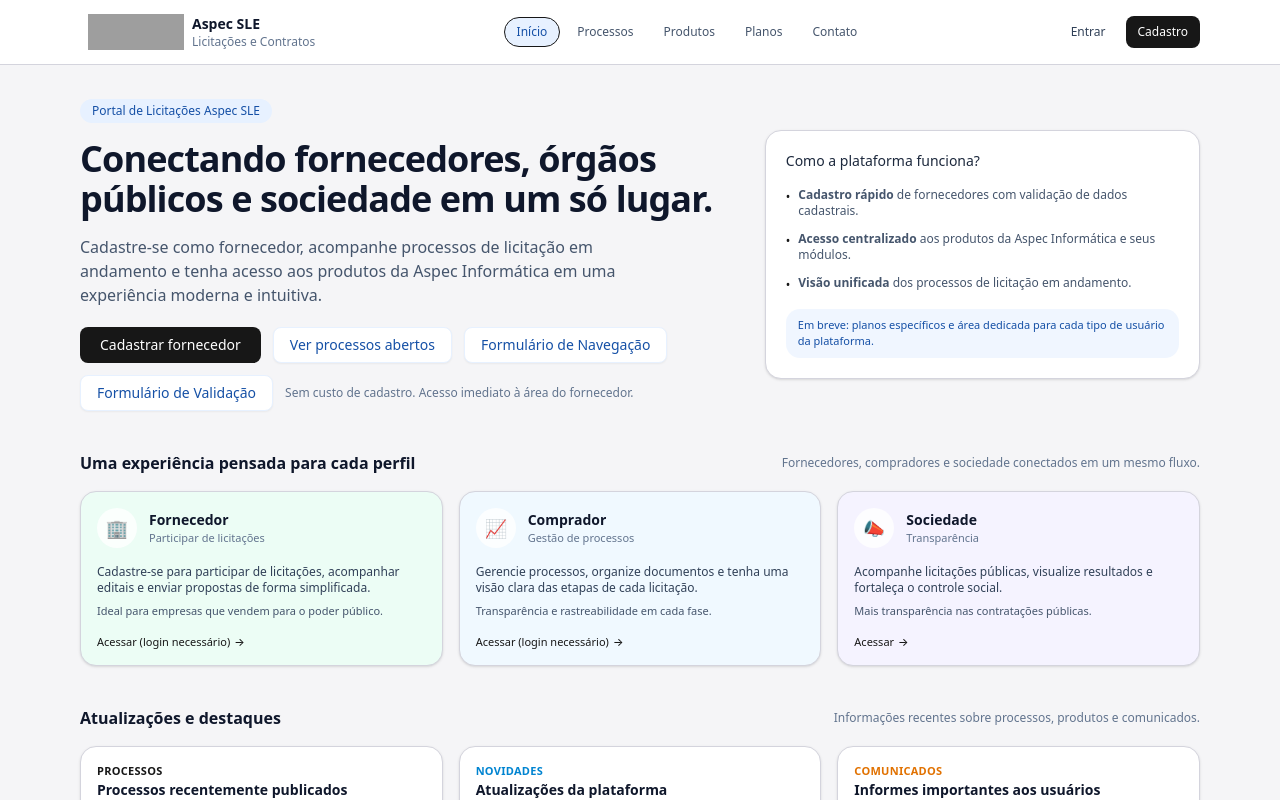
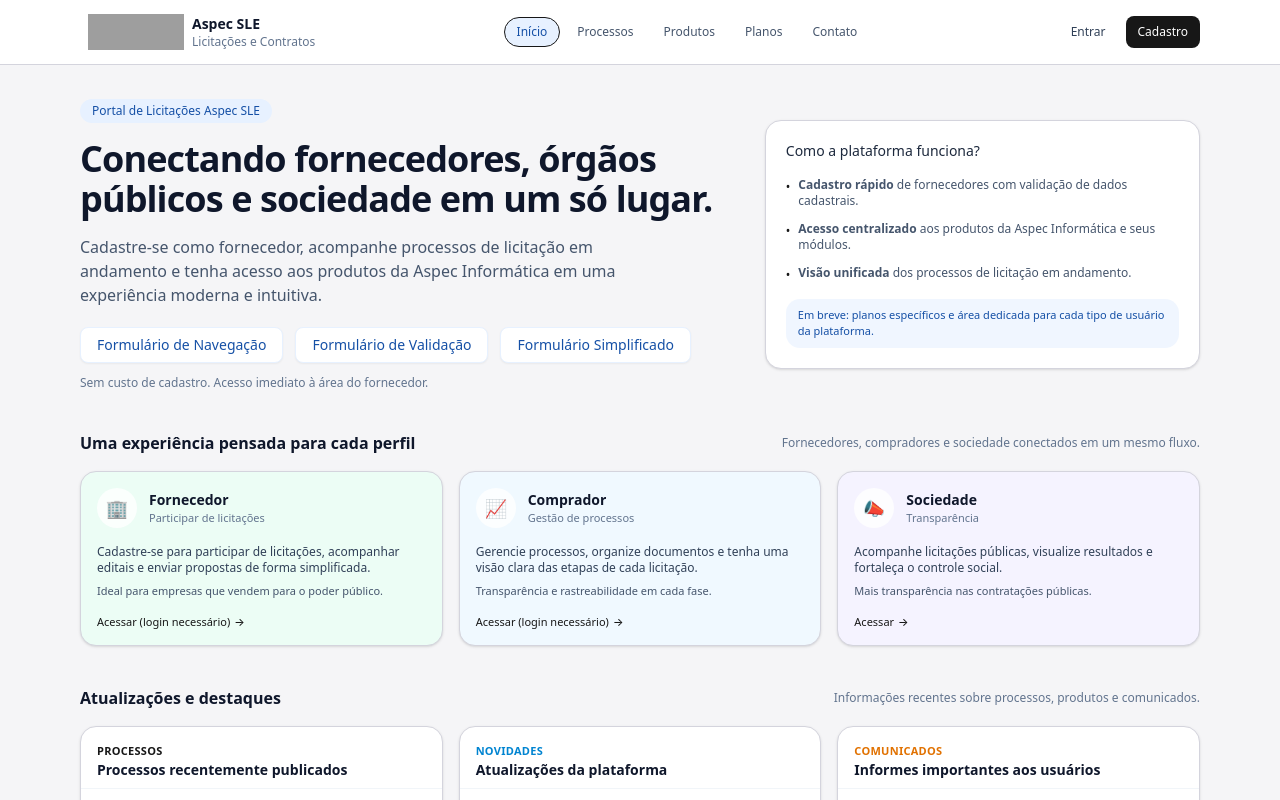
Before and after one commit to gabwestside/bidding-system, a Next.js app in the folder next-typescript/: page / in a window 1280 px wide. Shown: the top 800 px of the page. Built offline with nearby package versions, Linux system fonts and the light colour scheme; no server answers; grey boxes are pictures that could not be loaded.

Commit message:
feat: :sparkles: update HomePage with new button for simplified form and comment out existing button

```diff
--- a/next-typescript/app/page.tsx
+++ b/next-typescript/app/page.tsx
@@ -80,7 +80,7 @@
           </p>
 
           <div className='flex flex-wrap items-center gap-3 pt-1'>
-            <Button
+            {/* <Button
               asChild
               className='bg-primary text-white hover:bg-primary-strong text-xs md:text-sm px-4 md:px-5'
             >
@@ -93,7 +93,7 @@
               className='border-primary-soft text-xs md:text-sm text-primary-strong bg-white hover:bg-primary-soft/70'
             >
               <Link href='/processos'>Ver processos abertos</Link>
-            </Button>
+            </Button> */}
 
             <Button
               asChild
@@ -109,6 +109,14 @@
               className='border-primary-soft text-xs md:text-sm text-primary-strong bg-white hover:bg-primary-soft/70'
             >
               <Link href='/form-validacao'>Formulário de Validação</Link>
+            </Button>
+
+                        <Button
+              asChild
+              variant='outline'
+              className='border-primary-soft text-xs md:text-sm text-primary-strong bg-white hover:bg-primary-soft/70'
+            >
+              <Link href='/form-simplificado'>Formulário Simplificado</Link>
             </Button>
 
             <p className='text-[11px] md:text-xs text-slate-500'>
```
